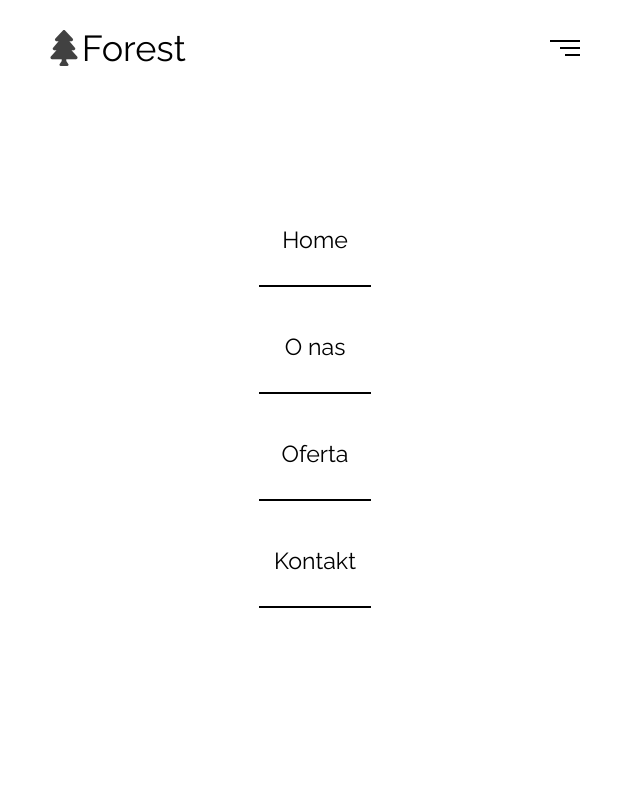
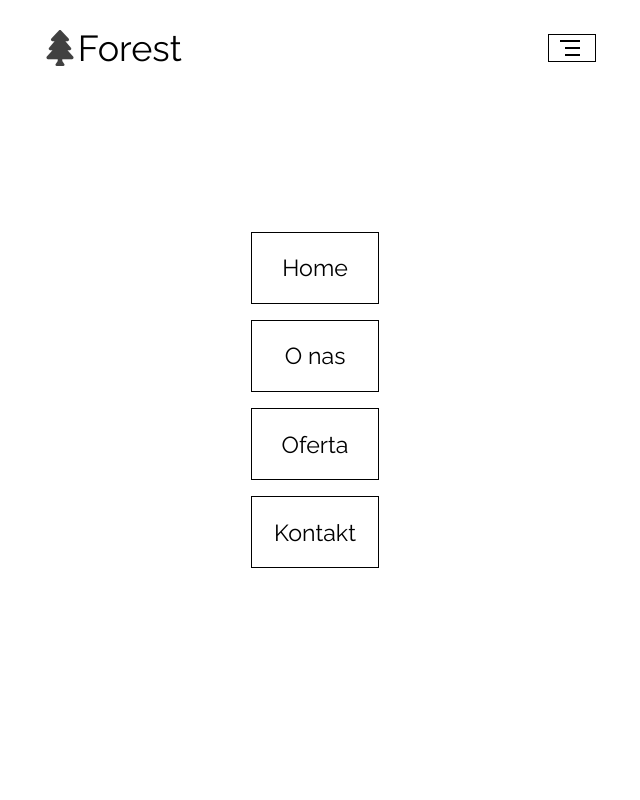
Before and after one commit to titoOG/forestGroup, a website built with Vite: page index.html in a window 1280 px wide. Both pictures are taken after a click on the element 895 px from the left and 48 px from the top of the page. Shown: the top 800 px of the page, without its empty margins (325-965 px from the left). Built offline with nearby package versions, Linux system fonts and the light colour scheme.

Commit message:
styling nav

```diff
--- a/assets/scss/_about.scss
+++ b/assets/scss/_about.scss
@@ -25,8 +25,8 @@
       }
     }
     &--image {
-      width: 327px;
-      height: 240px;
+      width: 255px;
+      height: 200px;
     }
   }
 }
--- a/assets/scss/_globals.scss
+++ b/assets/scss/_globals.scss
@@ -17,6 +17,7 @@ main {
   max-width: 75rem;
   align-items: center;
   width: 100%;
+  min-width: 17rem;
   margin: 2rem auto;
 
   // &:first-child {
--- a/assets/scss/_nav.scss
+++ b/assets/scss/_nav.scss
@@ -3,28 +3,54 @@
 
 .nav {
   display: flex;
-  justify-content: space-evenly;
-  align-items: center;
   position: fixed;
   height: 6rem;
+  width: 100%;
   top: 0;
-  padding: 0.5rem;
-  width: 100%;
-  background-color: c.$primary-color;
   z-index: 100;
 
+  &__content {
+    display: flex;
+    justify-content: space-evenly;
+    align-items: center;
+    min-width: 13rem;
+    width: 100%;
+    background-color: c.$primary-color;
+  }
+
   &__burger {
-    // border: 1px solid red;
+    display: flex;
+    justify-content: center;
     align-items: center;
-    padding: 1.15rem 0.75rem;
+    padding: 0.75rem;
+    min-width: 3rem;
+
     cursor: pointer;
     z-index: 555;
+    // border: 1px solid;
+
+    border: 1px solid;
+    transition: width 1s ease-in-out;
+
+    &:hover &--icon::before {
+      width: 20px;
+    }
+
+    &:hover &--icon::after {
+      width: 20px;
+    }
+
+    &:hover &--icon {
+      width: 20px;
+    }
+
     &--icon {
       display: flex;
       justify-content: flex-end;
       position: relative;
-      width: 20px;
+      width: 15px;
       border-bottom: 2px solid black;
+
       &::before {
         content: '';
         border-bottom: 2px solid black;
@@ -37,7 +63,7 @@
         content: '';
         border-bottom: 2px solid black;
         position: absolute;
-        width: 30px;
+        width: 20px;
         top: -7px;
       }
     }
@@ -52,11 +78,14 @@
       display: flex;
       justify-content: center;
       align-items: center;
+      flex-shrink: 2.5;
       font-size: 2.25rem;
       padding: 0.5rem;
     }
     &--image {
-      width: 2.25rem;
+      display: flex;
+      min-width: 2.25rem;
+      max-width: 2.25rem;
     }
   }
 
@@ -65,58 +94,26 @@
     justify-content: center;
     flex-direction: column;
     align-items: center;
-    background-color: c.$primary-color;
     position: absolute;
     top: -1000px;
-    // transform: translate(-50%, -50%);
+    // transform: translateY(-1000px);
     width: 100dvw;
     min-height: 100vh;
+    background-color: c.$primary-color;
     transition: top 0.3s ease-in-out;
     &--link {
       position: relative;
-      padding: 2rem;
       margin: 0.5rem auto;
+      border: 1px solid;
+      padding: 1.35rem;
       min-width: 8rem;
       font-size: 1.45rem;
       text-align: center;
       transition: color 0.3s ease-in-out, background-color 0.3s ease-in-out;
 
-      &::after {
-        content: '';
-        position: absolute;
-        top: 100%;
-        left: 50%;
-        width: 7rem;
-        border: 1px solid c.$secondary-color;
-        height: 0%;
-        translate: (-50%);
-      }
-
-      &::after {
-        content: '';
-        position: absolute;
-        top: 100%;
-        left: 50%;
-        width: 7rem;
-        border: 1px solid c.$secondary-color;
-        height: 0%;
-        transition: background-color 0.3s ease-in-out;
-      }
-
       &:hover {
         background-color: c.$secondary-color;
         color: c.$primary-color;
-
-        &::after {
-          content: '';
-          position: absolute;
-          top: 100%;
-          left: 50%;
-          width: 7rem;
-          border: 1px solid c.$secondary-color;
-          height: 0%;
-          transition: background-color 0.3s ease-in-out;
-        }
       }
     }
   }
@@ -135,5 +132,19 @@
 }
 
 .active {
-  top: 0;
+  top: 0px;
 }
+
+.burgerActive {
+  animation: anm_BurgerActive 1s ease-in-out linear forwards;
+}
+
+@keyframes anm_BurgerActive {
+  from {
+    width: 30px;
+  }
+
+  to {
+    width: 40px;
+  }
+}
--- a/assets/scss/_parallax.scss
+++ b/assets/scss/_parallax.scss
@@ -13,7 +13,7 @@
     padding: 4rem;
     position: relative;
 
-    z-index: 551;
+    z-index: 1;
     color: c.$primary-color;
     &--title {
       display: flex;
--- a/index.html
+++ b/index.html
@@ -15,15 +15,21 @@
 
   <nav class="nav" id="nav">
 
+    <div class="nav__content">
 
       <div class="nav__logo">
         <a href="./" class="nav__logo--link">
           <img src="./assets/img/forestLogo.svg" alt="forestGroup logo" class="nav__logo--image">Forest
         </a>
       </div>
+
       <div class="nav__burger" id="burgerBtn">
         <span class="nav__burger--icon"></span>
       </div>
+
+    </div>
+
+
 
     <div class="nav__mobile" id="navMobile">
       <a href="#" class="nav__mobile--link">Home</a>
```
Lines whose indentation alone changed are shown as unchanged.
